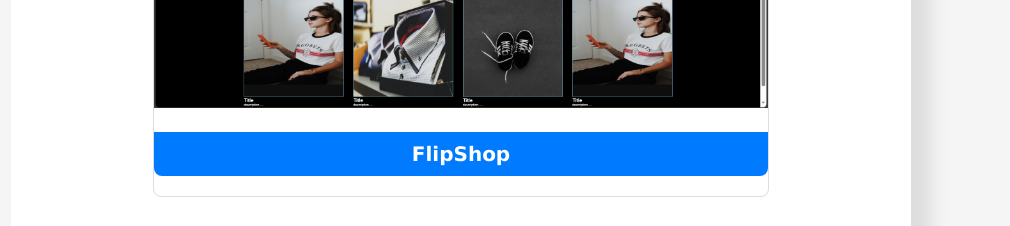
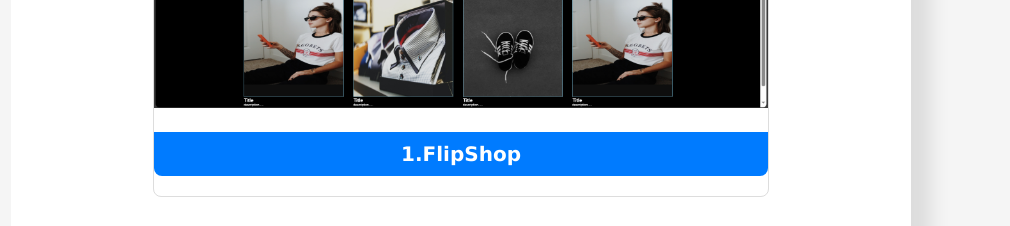
Before and after one commit to Harshakunareddy/Task, a React (Create React App) app: page / in a window 1280 px wide. Shown: the part 1680-1906 px from the top of the page, without its empty margins (179-1189 px from the left). Built offline with nearby package versions, Linux system fonts and the light colour scheme; the HTML template or start-up script is replaced by a standard one.

Commit message:
commit with modification

```diff
--- a/src/components/Certificates2.jsx
+++ b/src/components/Certificates2.jsx
@@ -15,7 +15,7 @@ const Certificates2 = () => {
 
         <div className="project">
           <div className="proj">
-            <a href="https://www.freecodecamp.org/learn/2022/responsive-web-design" target="_blank" rel="noopener noreferrer">
+            <a href="https://www.freecodecamp.org/certification/fcc44c9459f-c5d5-468b-8fc0-446fcfe4f26b/responsive-web-design" target="_blank" rel="noopener noreferrer">
 
               <img className="img1" src={one} alt="Freecodecamp.org" />
               <h2 align="center">freeCodeCamp.org</h2>
--- a/src/components/Slider.jsx
+++ b/src/components/Slider.jsx
@@ -15,62 +15,64 @@ import productlanding from '../photos/productlanding.png';
 const websitesData = [
   {
     id: 1,
-    title: 'FlipShop',
-    url: 'https://653f83fdbf18b35a76e62b15--joyful-fox-fa5524.netlify.app/',
+    title: '1.FlipShop',
+    url: 'https://joyful-fox-fa5524.netlify.app',
     image: flipshop,
   },
   {
     id: 2,
-    title: 'quiz',
-    url: 'https://653f87eca367ef00a276ac2f--coruscating-entremet-8df299.netlify.app/',
+    title: '2.quiz',
+    url: 'unrivaled-praline-4e0984.netlify.app/',
+
     image: quiz,
   },
   {
     id: 3,
-    title: 'productlanding',
-    url: 'https://653f86c8a84654609af08068--timely-elf-605c00.netlify.app/',
+    title: '3.productlanding',
+    url: 'https://extraordinary-salamander-46ff5d.netlify.app',
     image: productlanding,
   },
   {
     id: 4,
-    title: 'Documentation',
-    url: 'https://6540bc50662d5f05ef30eeef--voluble-moxie-7a9444.netlify.app/',
+    title: '4.Documentation',
+    url: 'https://voluble-moxie-7a9444.netlify.app',
     image: documentation,
   },
   {
     id: 5,
-    title: 'length-convertor',
-    url: 'https://6540b9789180be080fb34fd3--harmonious-malasada-5264cd.netlify.app/',
+    title: '5.length-convertor',
+    url: 'https://harmonious-malasada-5264cd.netlify.app',
     image: lengthconv,
   },
   {
     id: 6,
-    title: "magazine",
-    url: 'https://653f8583a84654609af07b56--animated-cocada-081c57.netlify.app/',
+    title: "6.magazine",
+    url: 'https://animated-cocada-081c57.netlify.app',
     image: magazine,
   },
   {
     id: 7,
-    title: 'biography',
-    url: 'https://653f8bb3f818e704cc34e681--spectacular-marshmallow-b58fdc.netlify.app/',
+    title: '7.biography',
+    url: 'https://spectacular-marshmallow-b58fdc.netlify.app',
     image: biography,
   },
   {
     id: 8,
-    title: 'Form',
-    url: 'https://653f8558de07b05804bdf1be--preeminent-monstera-2f3735.netlify.app/',
+    title: '8.Form',
+    url: 'https://unrivaled-praline-4e0984.netlify.app',
     image: form,
   },
   {
     id: 9,
-    title: 'Auth Quiz',
-    url: 'https://6540ba066afac5798bc0659d--sage-pony-57cbab.netlify.app/',
+    title: '9.Auth Quiz',
+    url: 'https://coruscating-entremet-8df299.netlify.app',
+
     image: authoquiz,
   },
   {
     id: 10,
-    title: 'portfolio',
-    url: 'https://653f8761cf13575c07ef42c8--tiny-churros-01fad7.netlify.app/',
+    title: '10.portfolio',
+    url: 'https://tiny-churros-01fad7.netlify.app',
     image: portfolio,
   },
 
```
